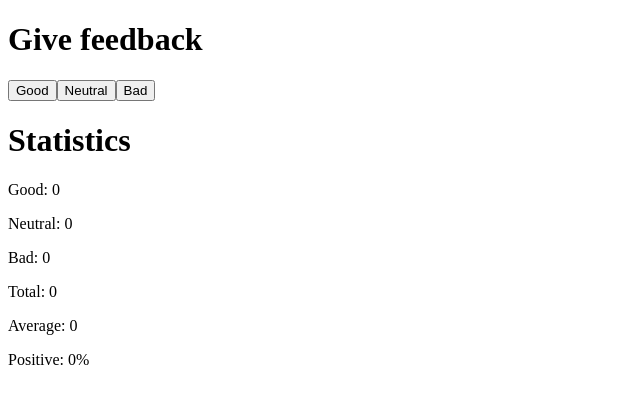
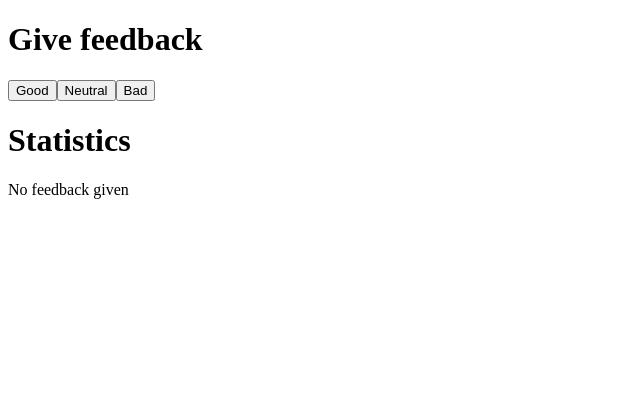
Before and after one commit to miikamoii/Fullstack-Open-22, a React (Create React App) app in the folder osa_1/unicafe/: page / in a window 1280 px wide. Shown: the top 404 px of the page, without its empty margins (0-640 px from the left). Built offline with nearby package versions, Linux system fonts and the light colour scheme.

Commit message:
unicafe v.1.9

```diff
--- a/osa_1/unicafe/src/App.js
+++ b/osa_1/unicafe/src/App.js
@@ -7,6 +7,26 @@ const Button = (props) => {
   </button>
   )
 }
+
+const Statistics = (props) => {
+  if (props.allClicks == 0) {
+    return(
+      <p>No feedback given</p>
+    )
+  }
+  else
+  return(
+  <div>
+    <DisplayGood good={props.good}/>
+    <DisplayNeutral neutral={props.neutral}/>
+    <DisplayBad bad={props.bad}/>
+    <DisplayAll allClicks={props.allClicks}/>
+    <DisplayAverage goodScore={props.good} badScore={props.bad} allClicks={props.allClicks}/>
+    <DisplayPositive goodScore={props.good} allClicks={props.allClicks}/>
+  </div>
+  )
+}
+
 const DisplayGood = (props) => {
   return (
     <p>Good: {props.good}</p>
@@ -96,12 +116,7 @@ const App = () => {
         <h1>Statistics</h1>
       </div>
       <div>
-        <DisplayGood good={good}/>
-        <DisplayNeutral neutral={neutral}/>
-        <DisplayBad bad={bad}/>
-        <DisplayAll allClicks={allClicks}/>
-        <DisplayAverage goodScore={good} badScore={bad} allClicks={allClicks}/>
-        <DisplayPositive goodScore={good} allClicks={allClicks}/>
+        <Statistics good={good} neutral={neutral} bad={bad} allClicks={allClicks}/>
       </div>
     </div>
 
```
